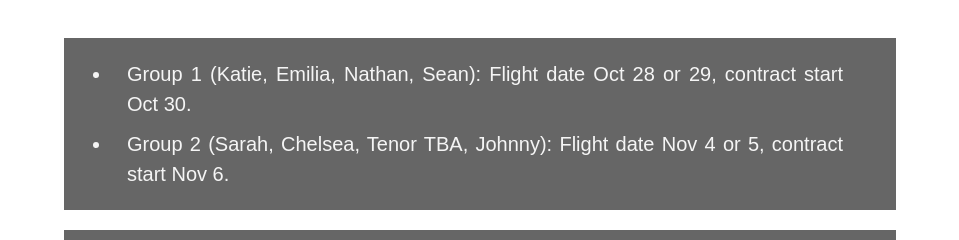
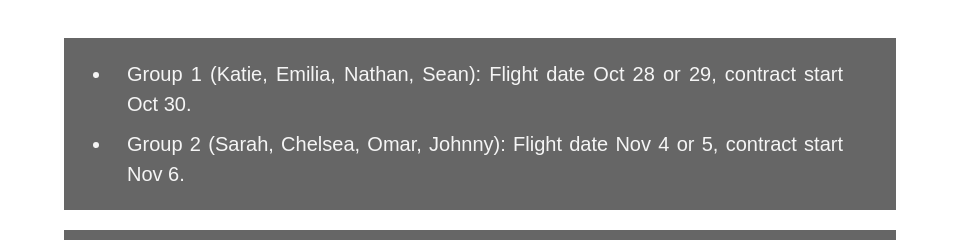
Before and after one commit to Bones81/hkdl_2023, a React (Create React App) app: page / in a window 1280 px wide. Shown: the part 5400-5640 px from the top of the page, without its empty margins (160-1119 px from the left). Built offline with nearby package versions, Linux system fonts and the light colour scheme.

Commit message:
Add Omar to group lists

```diff
--- a/src/components/flying/flying.js
+++ b/src/components/flying/flying.js
@@ -9,7 +9,7 @@ const Flying = () => {
         <p>Because HK Disney has indicated the two groups will have different contract start dates, and because our flights are usually 1-2 days before the contract start date, the following scenario is likely:</p>
         <ul>
             <li>Group 1 (Katie, Emilia, Nathan, Sean): Flight date Oct 28 or 29, contract start Oct 30.</li>
-            <li>Group 2 (Sarah, Chelsea, Tenor TBA, Johnny): Flight date Nov 4 or 5, contract start Nov 6.</li>
+            <li>Group 2 (Sarah, Chelsea, Omar, Johnny): Flight date Nov 4 or 5, contract start Nov 6.</li>
         </ul>
         <p>During the pandemic contracts, they were careful to connect all of us to the same Hong Kong flight, even though we come from all over the US. However, now that pandemic precautions are ended, I suspect they'll go back to the old system, where they would just have the group arrive to Hong Kong within a couple hours of each other and have Irene or someone from HR greet us in the airport arrivals hall, give us a welcome packet, and then set us up with taxis to HPRC. They would often time our arrival with additional expat face characters also starting their contracts. They'll let us know the plan, but it may not be until the week we are scheduled to depart.</p>
         <h3>Change your seat!</h3>
--- a/src/components/performance/performance.js
+++ b/src/components/performance/performance.js
@@ -173,7 +173,7 @@ const Performance = () => {
             And the other is:
             <li>S: Sarah</li>
             <li>A: Chelsea</li>
-            <li>T: TBA</li>
+            <li>T: Omar</li>
             <li>B: Johnny</li>
           </ul>
         </p>
@@ -479,7 +479,7 @@ const Performance = () => {
           from heat exhaustion during a parade but not being allowed to take off
           her character head.)
         </p>
-        <h3>Our Song List</h3>
+        <h3 id="song-list">Our Song List</h3>
         <p>
           For several years, we have operated on a slightly reduced song list
           from the standard Goode Time rep. Here are the Goode Time rep songs we
@@ -552,7 +552,7 @@ const Performance = () => {
           <li>Winter Wonderland</li>
         </ul>
         <p className="special-note">
-          The best policy will be to know everything from the above list by the
+          The best policy will be to know everything from <a href="#song-list">the "approved" list above</a> by the
           date you start your contract, just in case Disney requests specific
           songs at any point. You might be scheduled to perform a special event
           in front of Disney executives, one of whom happens to love Mele
```
